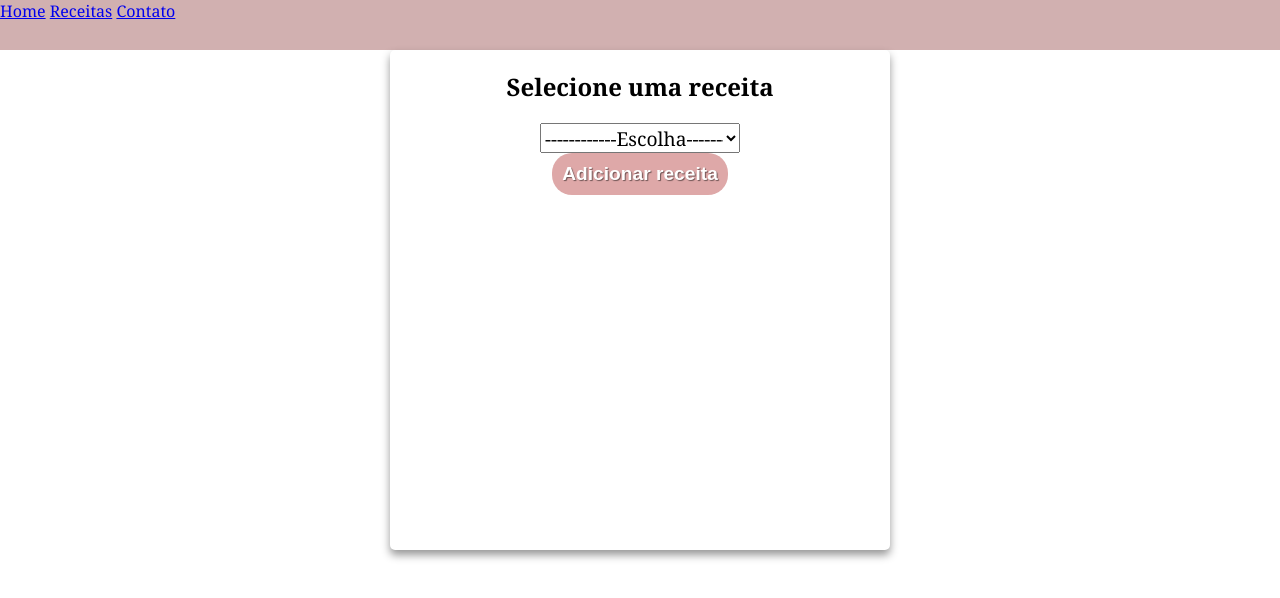
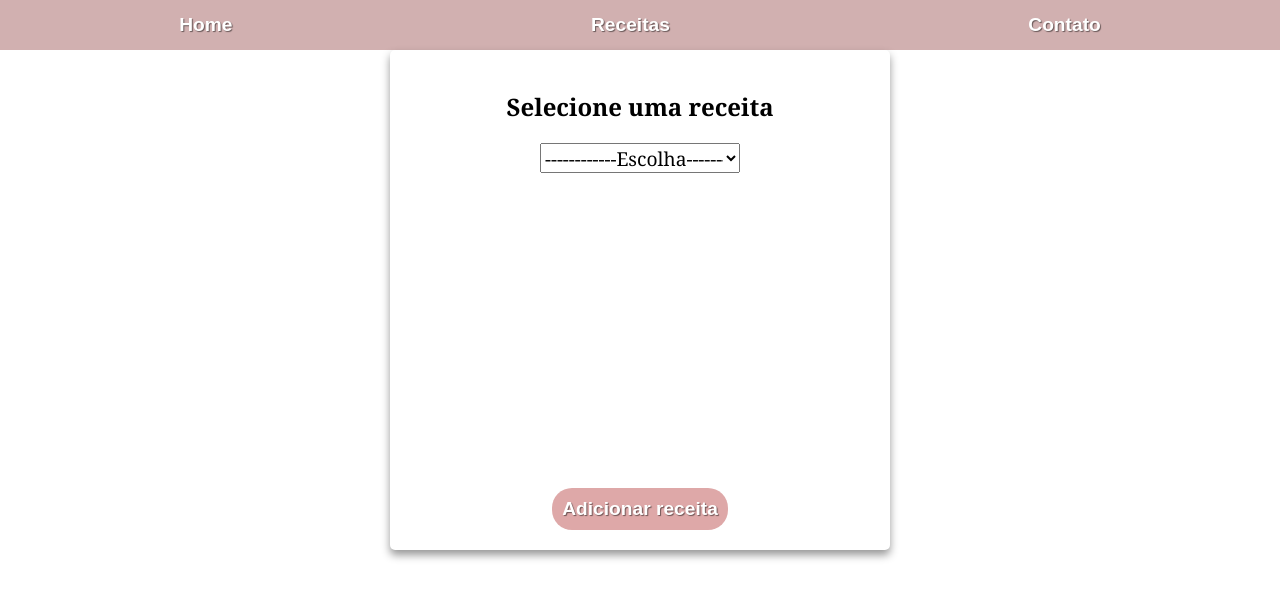
Before and after one commit to GiuliaButtros/calculadora-ingredientes, a plain HTML site: page index.html in a window 1280 px wide. Drawn offline with Linux system fonts and the light colour scheme.

Commit message:
Update style.css

```diff
--- a/estilos/style.css
+++ b/estilos/style.css
@@ -7,6 +7,8 @@
     font-family: Georgia, 'Times New Roman', Times, serif;
 }
 
+
+
 body{
     background-color: white;
 }
@@ -15,6 +17,19 @@ nav{
     background-color: #D1B0B0 ;
     width: 100vw;
     height: 50px;
+
+    display: flex;
+    justify-content: space-around;
+    align-items: center;
+}
+
+a{
+    font-size: 1.2em;
+    color: white;
+    text-shadow: 1px 1px 1px rgba(0, 0, 0, 0.498);
+    font-family: Arial, Helvetica, sans-serif, 'Lucida Sans Regular', 'Lucida Grande', 'Lucida Sans Unicode', Geneva, Verdana, sans-serif, Tahoma, Geneva, Verdana, sans-serif, Haettenschweiler, 'Arial Narrow Bold', sans-serif, Geneva, Tahoma, sans-serif;
+    font-weight: bold;
+    text-decoration: none;
 }
 
 main{
@@ -27,7 +42,7 @@ main{
 }
 
 article{
-   height: 80%;
+   height: 100%;
    padding: 20px;
 
    display: flex;
@@ -37,12 +52,12 @@ article{
 }
 
 article h1 {
-    padding-bottom: 20px;
+    padding: 20px 0px;
 
 }
 
 article form{
-
+    flex-grow: 2;
 
 }
 
@@ -57,13 +72,6 @@ article p{
     background-color: #dea8a8;
     padding: 10px;
     border-radius: 20px;
+
+
 }
-
-article p a{
-    font-size: 1.2em;
-    color: white;
-    text-shadow: 1px 1px 1px rgba(0, 0, 0, 0.498);
-    font-family: Arial, Helvetica, sans-serif, 'Lucida Sans Regular', 'Lucida Grande', 'Lucida Sans Unicode', Geneva, Verdana, sans-serif, Tahoma, Geneva, Verdana, sans-serif, Haettenschweiler, 'Arial Narrow Bold', sans-serif, Geneva, Tahoma, sans-serif;
-    font-weight: bold;
-    text-decoration: none;
-}
```
